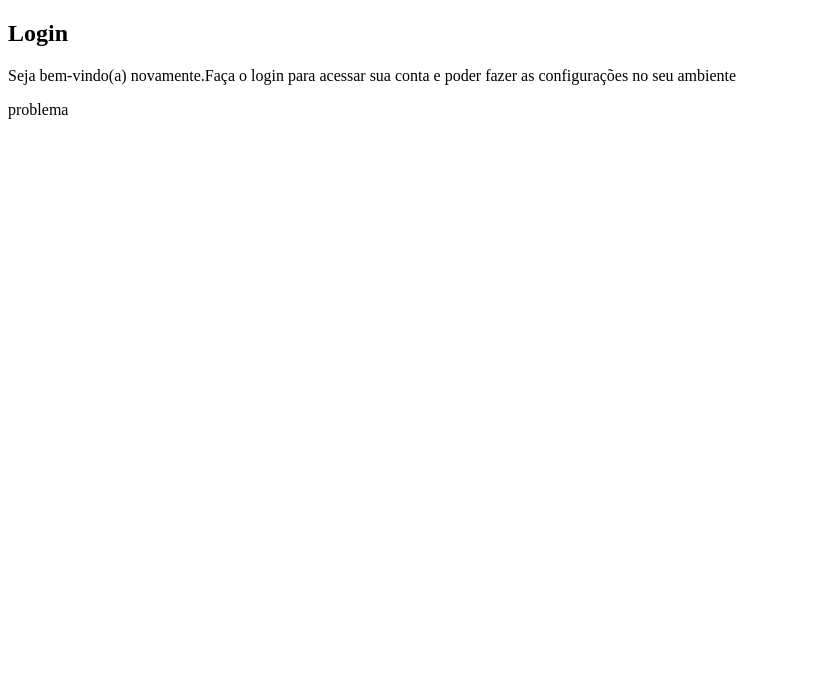
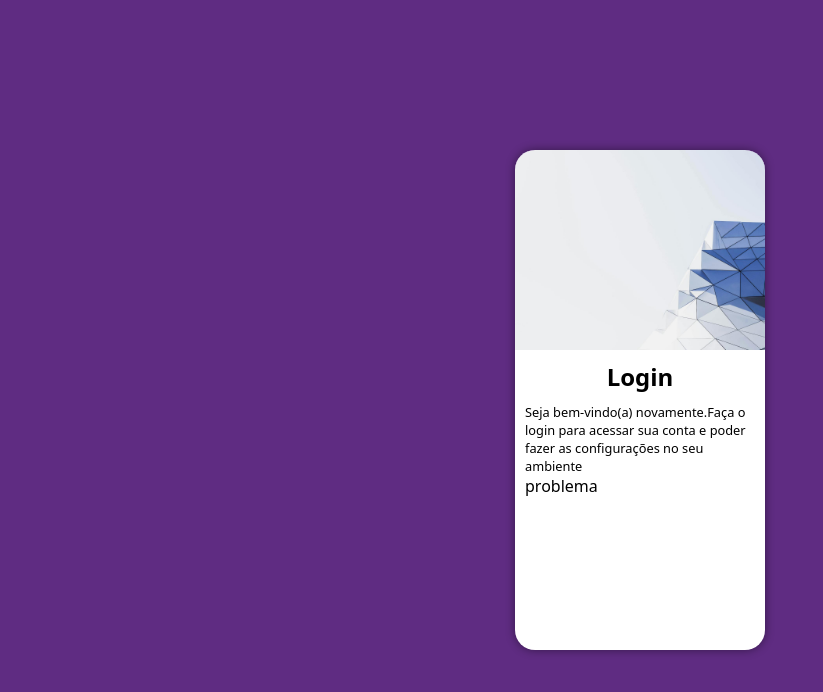
Before and after one commit to felipe-oliveiraa/projeto-login, a plain HTML site: page index.html in a window 1280 px wide. Shown: the whole page, without its empty margins (0-823 px from the left). Drawn offline with Linux system fonts and the light colour scheme.

Commit message:
Update style.css

```diff
--- a/estilos/style.css
+++ b/estilos/style.css
@@ -1 +1,64 @@
 @charset "UTF-8";
+
+/* paleta de cores
+verde: #49a09d
+lilas: #5f2c82 */
+
+
+ * {/* reset de margin e padding */
+    margin: 0px;
+    padding: 0px;
+    box-sizing: border-box;
+    font-family: system-ui, -apple-system, BlinkMacSystemFont, 'Segoe UI', Roboto, Oxygen, Ubuntu, Cantarell, 'Open Sans', 'Helvetica Neue', sans-serif;
+}
+
+body, html {
+    background-color: #5f2c82;
+    height: 100vh;
+    width: 100vw;
+}
+
+main {
+    position: relative; /* para o section#login ficar posicionado em relação ao main */
+    height: 100vh;
+    width: 100vw;
+}
+
+section#login { /* container do login */
+    position: absolute; /* para centralizar o container */
+    top: 50%; /* para centralizar o container */
+    left: 50%; /* para centralizar o container */
+    transform: translate(-50%, -50%); /* para centralizar o container */
+    overflow: hidden; /* esconde o que ultrapassar o tamanho do container */
+
+    background-color: white; /* cor de fundo do container */
+    height: 500px; /* altura do container */
+    width: 250px; /* largura do container */
+    border-radius: 20px; /* bordas arredondadas */
+    box-shadow: 0px 0px 10px rgba(0, 0, 0, 0.445);
+
+    transition: width 0.5s, height 0.5s; /* transição suave para o redimensionamento */
+    transition-timing-function: ease;/* animação suave */
+}
+
+section#login div#imagem { /* div que contem a imagem ilustrativa */
+    display: block;
+    background: #5f2c82 url('../imagens/olichon.jpg') no-repeat;
+    background-size: cover; /* cobre todo o espaço da div */
+    background-position: bottom right; /* posiciona a imagem no canto inferior direito */
+    height: 200px; /* altura da div */
+}
+
+section#login div#formulario { /* div que contem o formulario */
+    display: block;
+    padding: 10px;
+}
+
+div#formulario h1 {
+    text-align: center;
+    margin-bottom: 10px;
+}
+
+div#formulario p {
+    font-size: 0.8em;
+}
```
